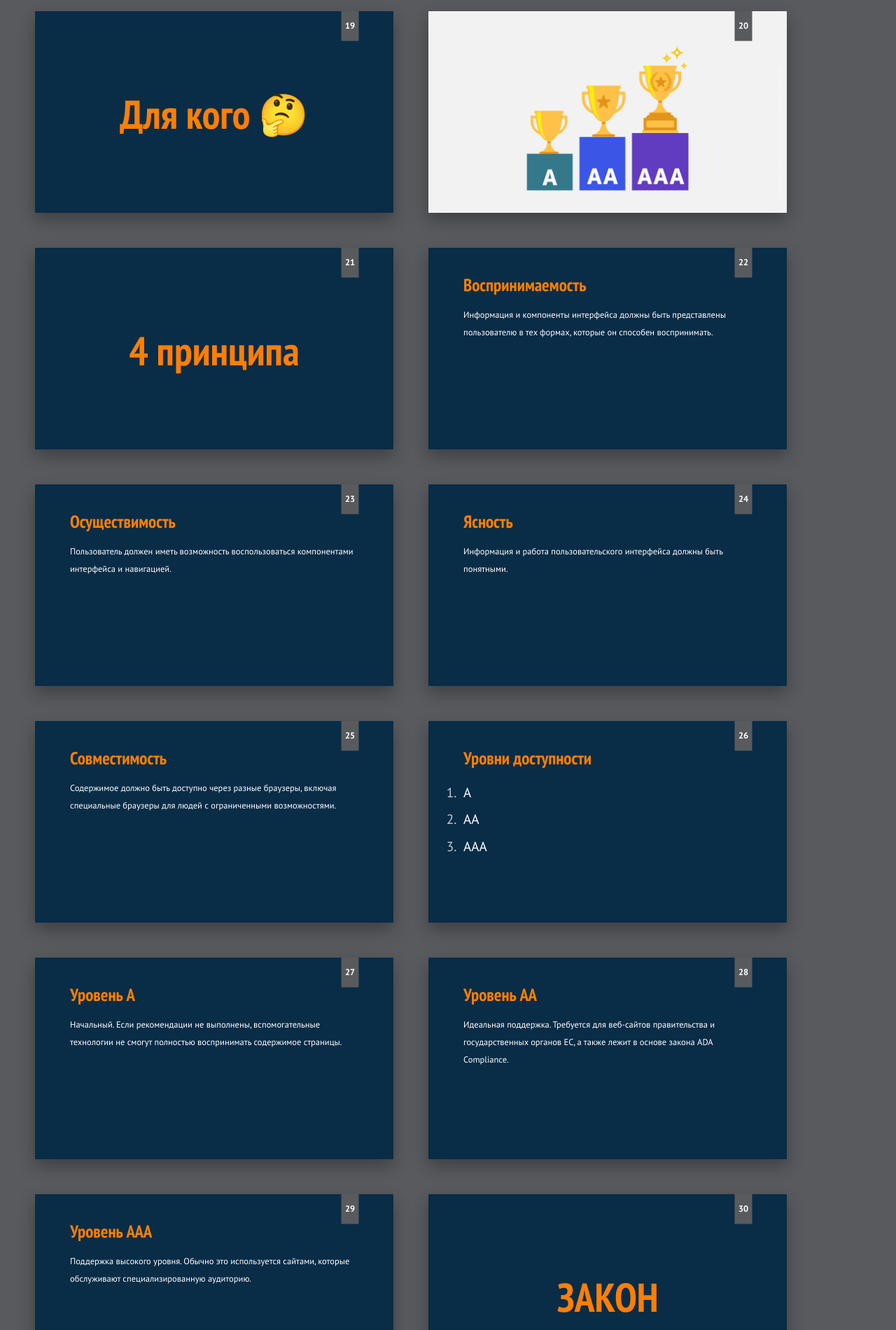
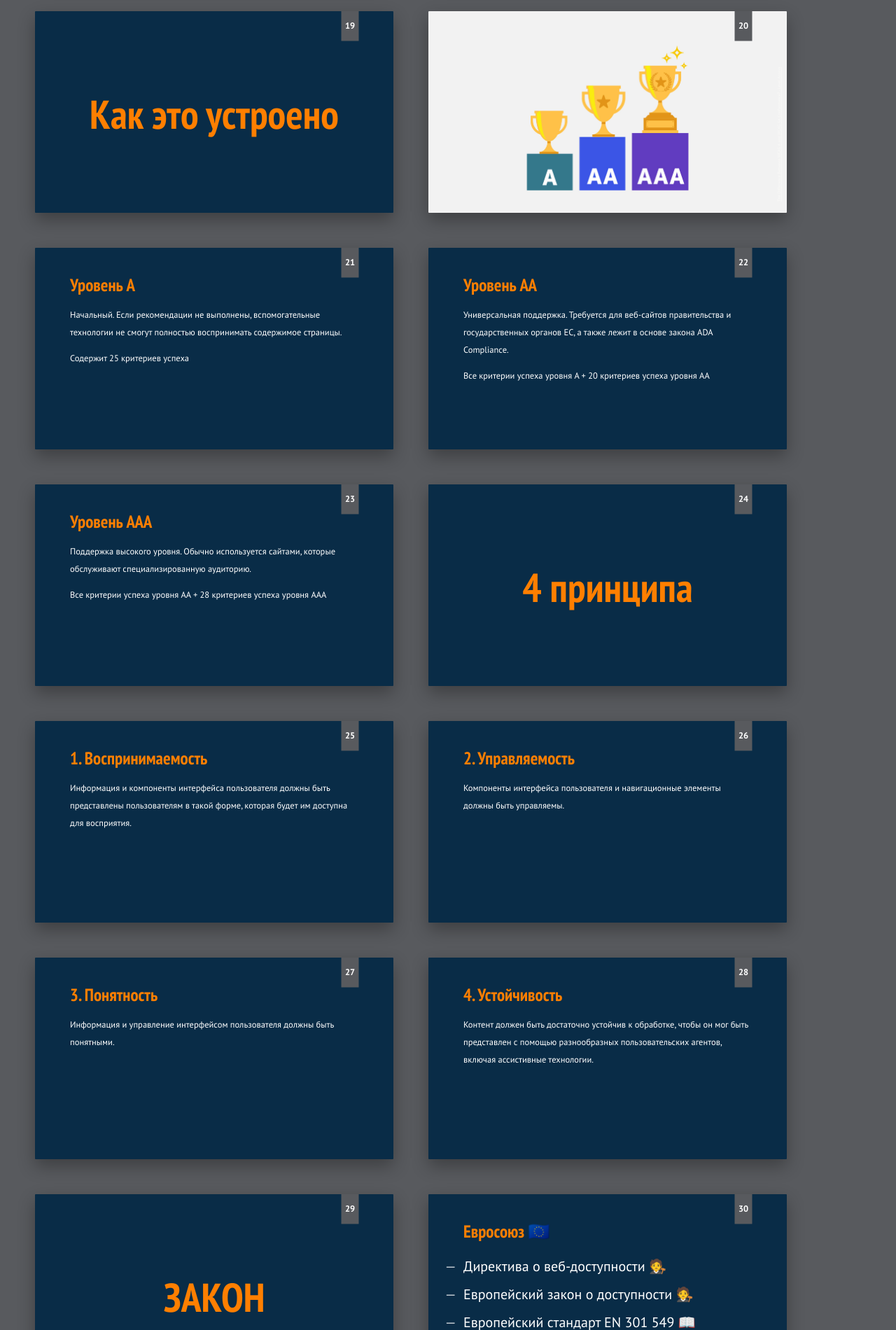
Before and after one commit to zavsievich/wcag-presentation, a website: page index.html in a window 1280 px wide. Shown: the part 3200-5100 px from the top of the page at 70% size. Drawn offline with Linux system fonts and the light colour scheme; files whose address does not match are found by name.

Commit message:
Add slides

```diff
--- a/index.html
+++ b/index.html
@@ -234,19 +234,63 @@
             <li>Контрастность фокуса: изменение цвета в фокусе имеет контраст 3:1 с цветом до состояния фокуса</li>
             <li>Контрастность или толщина: показатель фокуса имеет контрастность 3:1 или его толщина минимум 2px</li>
         </ul>
+        <p class="copyright">
+            <a href="https://www.w3.org/TR/WCAG22/#new-features-in-wcag-2-2">
+                Web Content Accessibility Guidelines (WCAG) 2.2
+            </a>
+        </p>
     </section>
 
-    <section class="slide centered">
+    <section class="slide">
+        <h2 class="shout">
+            Как это устроено
+        </h2>
+    </section>
+
+    <!-- <section class="slide centered">
         <h2 class="shout">Для кого 🤔</h2>
     </section>
+    -->
 
     <section class="slide" style="background-color: #f2f2f2;">
         <img src="pictures/levels.jpeg" alt="" class="">
         <p class="copyright">
-            <a
-                href="https://www.google.com/url?sa=i&url=https%3A%2F%2Fwww.levelaccess.com%2Fwcag-a-and-wcag-aa-conformance%2F&psig=AOvVaw2idz6U8gyNZYgSHw45L2QG&ust=1585386098425000&source=images&cd=vfe&ved=0CA0QjhxqFwoTCOitrIunuugCFQAAAAAdAAAAABAD">
+            <a href="https://www.google.com/url?sa=i&url=https%3A%2F%2Fwww.levelaccess.com%2Fwcag-a-and-wcag-aa-conformance%2F&psig=AOvVaw2idz6U8gyNZYgSHw45L2QG&ust=1585386098425000&source=images&cd=vfe&ved=0CA0QjhxqFwoTCOitrIunuugCFQAAAAAdAAAAABAD">
                 The Difference Between WCAG A and WCAG AA Conformance? - Level Access
             </a>
+        </p>
+    </section>
+
+    <section class="slide">
+        <h2>Уровень A</h2>
+        <p>
+            Начальный. Если рекомендации не выполнены, вспомогательные технологии не смогут полностью воспринимать
+            содержимое страницы.
+        </p>
+        <p>
+            Содержит 25 критериев успеха
+        </p>
+    </section>
+
+    <section class="slide">
+        <h2>Уровень AA</h2>
+        <p>
+            Универсальная поддержка. Требуется для веб-сайтов правительства и государственных органов ЕС, а также лежит в
+            основе закона ADA Compliance.
+        </p>
+        <p>
+            Все критерии успеха уровня A + 20 критериев успеха уровня AA
+        </p>
+    </section>
+
+    <section class="slide">
+        <h2>Уровень AAA</h2>
+        <p>
+            Поддержка высокого уровня. Обычно используется сайтами, которые обслуживают специализированную
+            аудиторию.
+        </p>
+        <p>
+            Все критерии успеха уровня AA + 28 критериев успеха уровня AAA
         </p>
     </section>
 
@@ -257,57 +301,28 @@
     </section>
 
     <section class="slide">
-        <h2>Воспринимаемость</h2>
-        <p>Информация и компоненты интерфейса должны быть представлены пользователю в тех формах, которые он способен
-            воспринимать.</p>
-    </section>
-
-    <section class="slide">
-        <h2>Осуществимость</h2>
-        <p>Пользователь должен иметь возможность воспользоваться компонентами интерфейса и навигацией.</p>
-    </section>
-
-    <section class="slide">
-        <h2>Ясность</h2>
-        <p>Информация и работа пользовательского интерфейса должны быть понятными.</p>
-    </section>
-
-    <section class="slide">
-        <h2>Совместимость</h2>
-        <p>Содержимое должно быть доступно через разные браузеры, включая специальные браузеры для людей с ограниченными
-            возможностями.</p>
-    </section>
-
-    <section class="slide">
-        <h2>Уровни доступности</h2>
-        <ol style="font-size: 2.4rem;">
-            <li>A</li>
-            <li>AA</li>
-            <li>AAA</li>
-        </ol>
-    </section>
-
-    <section class="slide">
-        <h2>Уровень A</h2>
+        <h2>1. Воспринимаемость</h2>
         <p>
-            Начальный. Если рекомендации не выполнены, вспомогательные технологии не смогут полностью воспринимать
-            содержимое страницы.
+            Информация и компоненты интерфейса пользователя должны быть представлены пользователям в такой форме, которая будет им доступна для восприятия.
         </p>
     </section>
 
     <section class="slide">
-        <h2>Уровень AA</h2>
+        <h2>2. Управляемость</h2>
         <p>
-            Идеальная поддержка. Требуется для веб-сайтов правительства и государственных органов ЕС, а также лежит в
-            основе закона ADA Compliance.
+            Компоненты интерфейса пользователя и навигационные элементы должны быть управляемы.
         </p>
     </section>
 
     <section class="slide">
-        <h2>Уровень AAA</h2>
+        <h2>3. Понятность</h2>
+        <p>Информация и управление интерфейсом пользователя должны быть понятными.</p>
+    </section>
+
+    <section class="slide">
+        <h2>4. Устойчивость</h2>
         <p>
-            Поддержка высокого уровня. Обычно это используется сайтами, которые обслуживают специализированную
-            аудиторию.
+            Контент должен быть достаточно устойчив к обработке, чтобы он мог быть представлен с помощью разнообразных пользовательских агентов, включая ассистивные технологии.
         </p>
     </section>
 
@@ -412,20 +427,39 @@
             <li>Политика в отношении обязанности размещения людей с ограниченными возможностями на федеральной государственной службе 🧑‍⚖️</li>
         </ul>
         <p class="copyright">
-            <a
-                href="https://cielo24.com/2016/12/canadian-web-accessibility-laws-and-policies/">Текст
-                Раздела 508.</a>
+            <a href="https://cielo24.com/2016/12/canadian-web-accessibility-laws-and-policies/">
+                Guide to Canadian Web Accessibility Laws and Policies
+            </a>
         </p>
     </section>
 
     <section class="slide">
         <h2>Канадский закон о правах человека 1977 года</h2>
-        <p></p>
+        <p>
+            Хотя этот закон был написан до появления интернета, можно утверждать, что недоступный веб-контент не позволяет людям с ограниченными возможностями иметь равные возможности «в результате дискриминационной практики»
+        </p>
         <p>
             Требования: WCAG 2.1 AA
         </p>
         <p class="copyright">
-            <a href=""></a>
+            <a href="http://laws-lois.justice.gc.ca/eng/acts/h-6/">
+                Canadian Human Rights Act
+            </a>
+        </p>
+    </section>
+
+    <section class="slide">
+        <h2 style="font-size: 40px;">Политика в отношении обязанности размещения людей с ограниченными возможностями на федеральной государственной службе</h2>
+        <p>
+            Проектирование всех систем занятости, процессов и средств доступными путем внедрения их в стандарты, системы, процессы и средства на рабочем месте.
+        </p>
+        <p>
+            Требования: WCAG 2.1 AA
+        </p>
+        <p class="copyright">
+            <a href="https://www.tbs-sct.gc.ca/pol/doc-eng.aspx?id=12541">
+                Policy supports Canadian web accessibility
+            </a>
         </p>
     </section>
 
```
